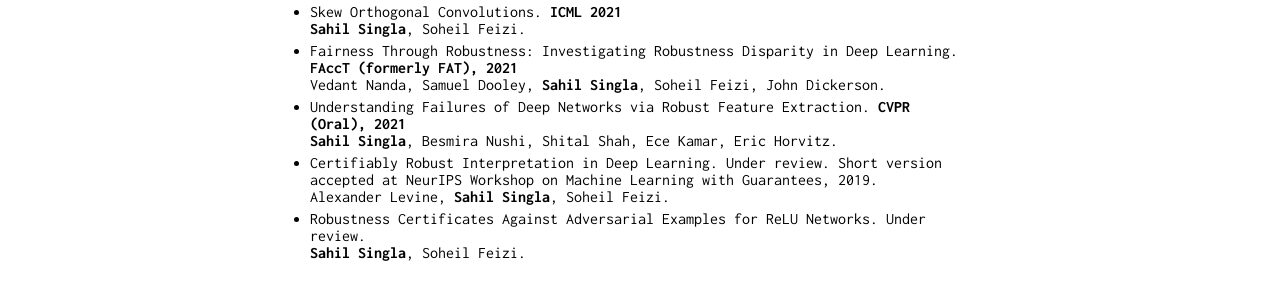
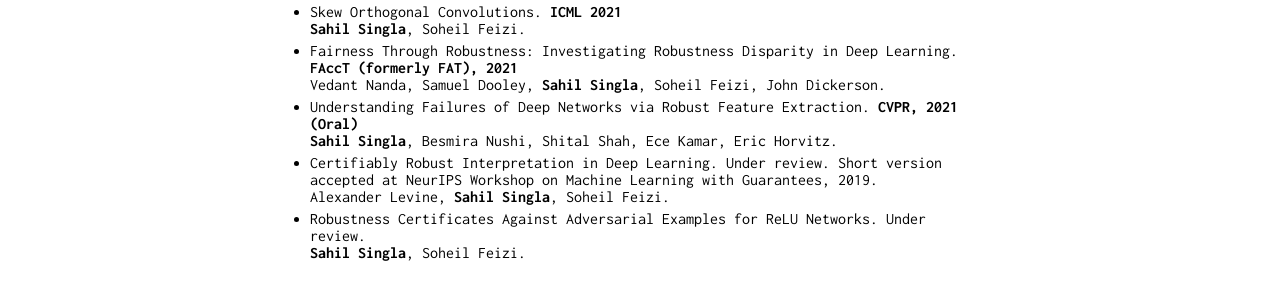
Before and after one commit to singlasahil14/singlasahil14_old, a Jekyll site: the page built from index.md, in a window 1280 px wide. Shown: the part 533-824 px from the top of the page. Built offline with Jekyll 4.4.1, drawn with Linux system fonts in a browser that asks for light colours; our own code applies the rules of GitHub Pages for plain Markdown files.

```diff
--- a/index.md
+++ b/index.md
@@ -27,7 +27,7 @@ Cassidy Laidlaw, **Sahil Singla**, Soheil Feizi.
 **Sahil Singla**, Soheil Feizi.
 * Fairness Through Robustness: Investigating Robustness Disparity in Deep Learning. **FAccT (formerly FAT), 2021**\\
 Vedant Nanda, Samuel Dooley, **Sahil Singla**, Soheil Feizi, John Dickerson.
-* Understanding Failures of Deep Networks via Robust Feature Extraction. **CVPR (Oral), 2021**\\
+* Understanding Failures of Deep Networks via Robust Feature Extraction. **CVPR, 2021 (Oral)**\\
 **Sahil Singla**, Besmira Nushi, Shital Shah, Ece Kamar, Eric Horvitz.
 * Certifiably Robust Interpretation in Deep Learning. Under review. Short version accepted at NeurIPS Workshop on Machine Learning with Guarantees, 2019. \\
 Alexander Levine, **Sahil Singla**, Soheil Feizi.
```
